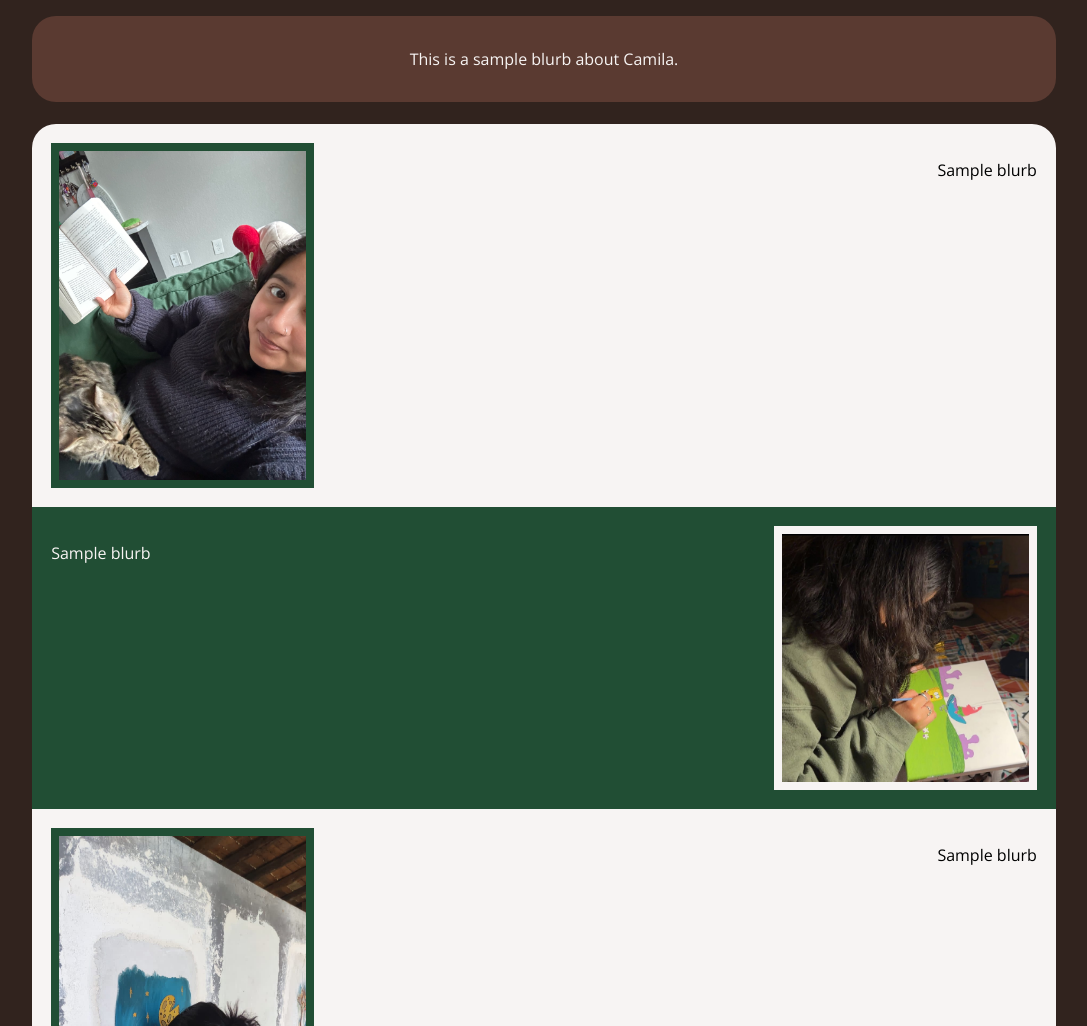
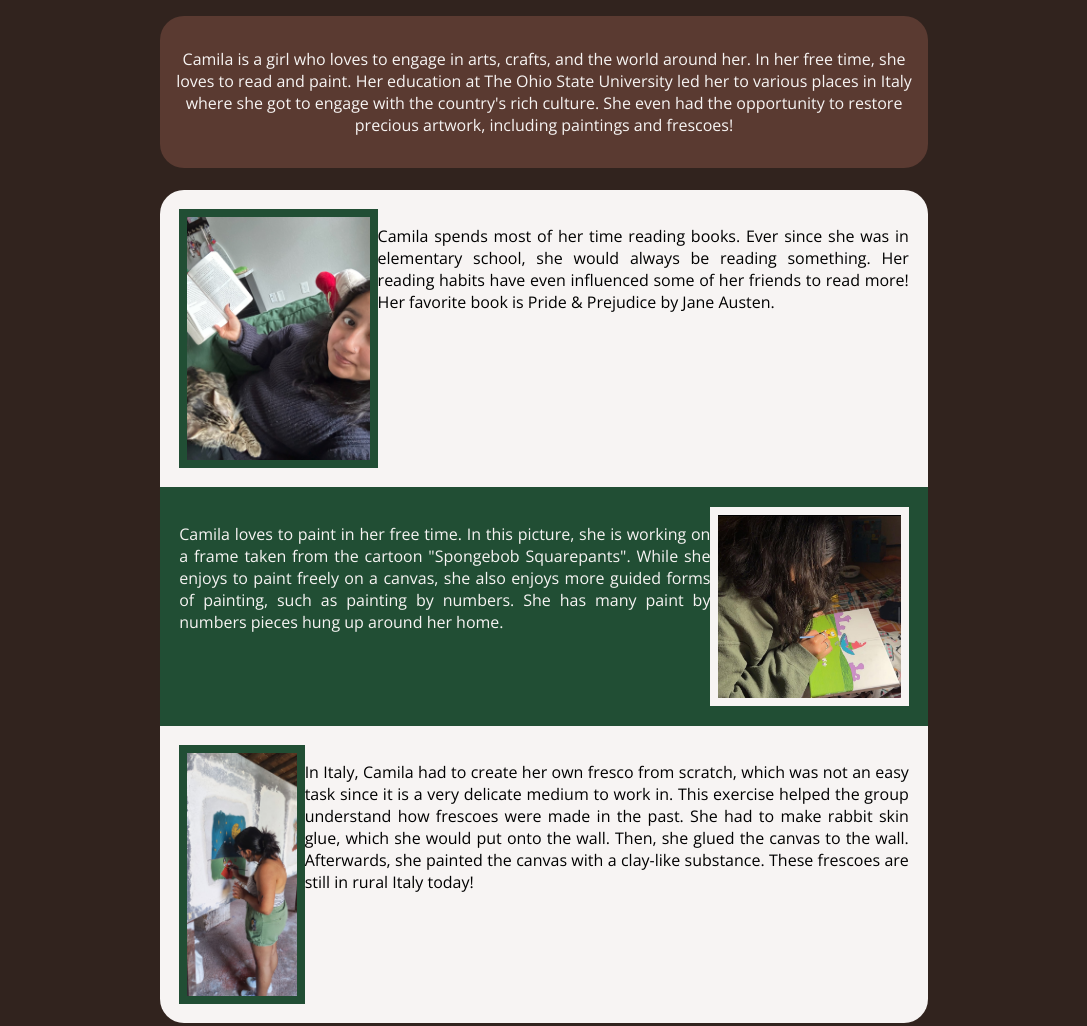
Before and after one commit to rnevarez-cloud/bioSite, a plain HTML site: page hobbies.html in a window 1280 px wide. Shown: the part 180-1206 px from the top of the page, without its empty margins (96-1183 px from the left). Drawn offline with nearby package versions, Linux system fonts and the light colour scheme.

Commit message:
Added blurb about Camila, added captions to images, and made adjustments to CSS

```diff
--- a/bioSite.css
+++ b/bioSite.css
@@ -12,7 +12,12 @@ body {
     font-variation-settings: "wdth" 100;
     background-color: #31231E;
     margin: auto;
-    max-width: 80%;
+    max-width: 60%;
+}
+
+/* Utility Classes */
+.centered {
+    margin: auto;
 }
 
 /* Image Style */
@@ -20,6 +25,11 @@ img {
     max-width: 25%;
     height: auto;
     border: #214E34 solid 0.5em;
+    display: inline-block;
+}
+
+.longimage {
+    max-width: 15%;
 }
 
 /* Headers and Navigation */
@@ -51,20 +61,22 @@ a {
 
 #content {
     background-color: #F7F4F3;
-    margin: auto;
     overflow: auto;
 }
 
 #portrait {
     max-width: 25%;
-    margin: auto;
     display: block;
 }
 
 #bio {
     max-width: 80%;
-    margin: auto;
     text-indent: 2em;
+}
+
+.text {
+    text-align: justify;
+    text-justify: inter-word;
 }
 
 /* Layout Classes */
@@ -78,10 +90,6 @@ a {
     img {
         float: left;
     }
-
-    p {
-        text-align: right;
-    }
 }
 
 .rightleft {
@@ -92,8 +100,4 @@ a {
         float: right;
         border: #F7F4F3 solid 0.5em;
     }
-
-    p {
-        text-align: left;
-    }
 }
--- a/hobbies.html
+++ b/hobbies.html
@@ -28,22 +28,22 @@
                 </ul>
             </nav>
             <br>
-            <div id="blurb">
-                <p>This is a sample blurb about Camila.</p>
+            <div id="blurb" class="centered">
+                <p>Camila is a girl who loves to engage in arts, crafts, and the world around her. In her free time, she loves to read and paint. Her education at The Ohio State University led her to various places in Italy where she got to engage with the country's rich culture. She even had the opportunity to restore precious artwork, including paintings and frescoes!</p>
             </div>
             <br>
-            <div id="content">
+            <div id="content" class="centered">
                 <div class="leftright">
                     <img src="images/hobby-reading.jpg"></img>
-                    <p>Sample blurb</p>
+                        <p class="text">Camila spends most of her time reading books. Ever since she was in elementary school, she would always be reading something. Her reading habits have even influenced some of her friends to read more! Her favorite book is Pride & Prejudice by Jane Austen.</p>
                 </div>
                 <div class="rightleft">
                     <img src="images/hobby-painting.jpg"></img>
-                    <p>Sample blurb</p>
+                        <p class="text">Camila loves to paint in her free time. In this picture, she is working on a frame taken from the cartoon "Spongebob Squarepants". While she enjoys to paint freely on a canvas, she also enjoys more guided forms of painting, such as painting by numbers. She has many paint by numbers pieces hung up around her home.</p>
                 </div>
                 <div class="leftright">
-                    <img src="images/hobby-painting-2.jpg"></img>
-                    <p>Sample blurb</p>
+                    <img class="longimage" src="images/hobby-painting-2.jpg"></img>
+                        <p class="text">In Italy, Camila had to create her own fresco from scratch, which was not an easy task since it is a very delicate medium to work in. This exercise helped the group understand how frescoes were made in the past. She had to make rabbit skin glue, which she would put onto the wall. Then, she glued the canvas to the wall. Afterwards, she painted the canvas with a clay-like substance. These frescoes are still in rural Italy today!</p>
                 </div>
             </div>
         </div>
```
Also changed, not shown: about.html (+4 -4 lines), index.html (+4 -4 lines).
